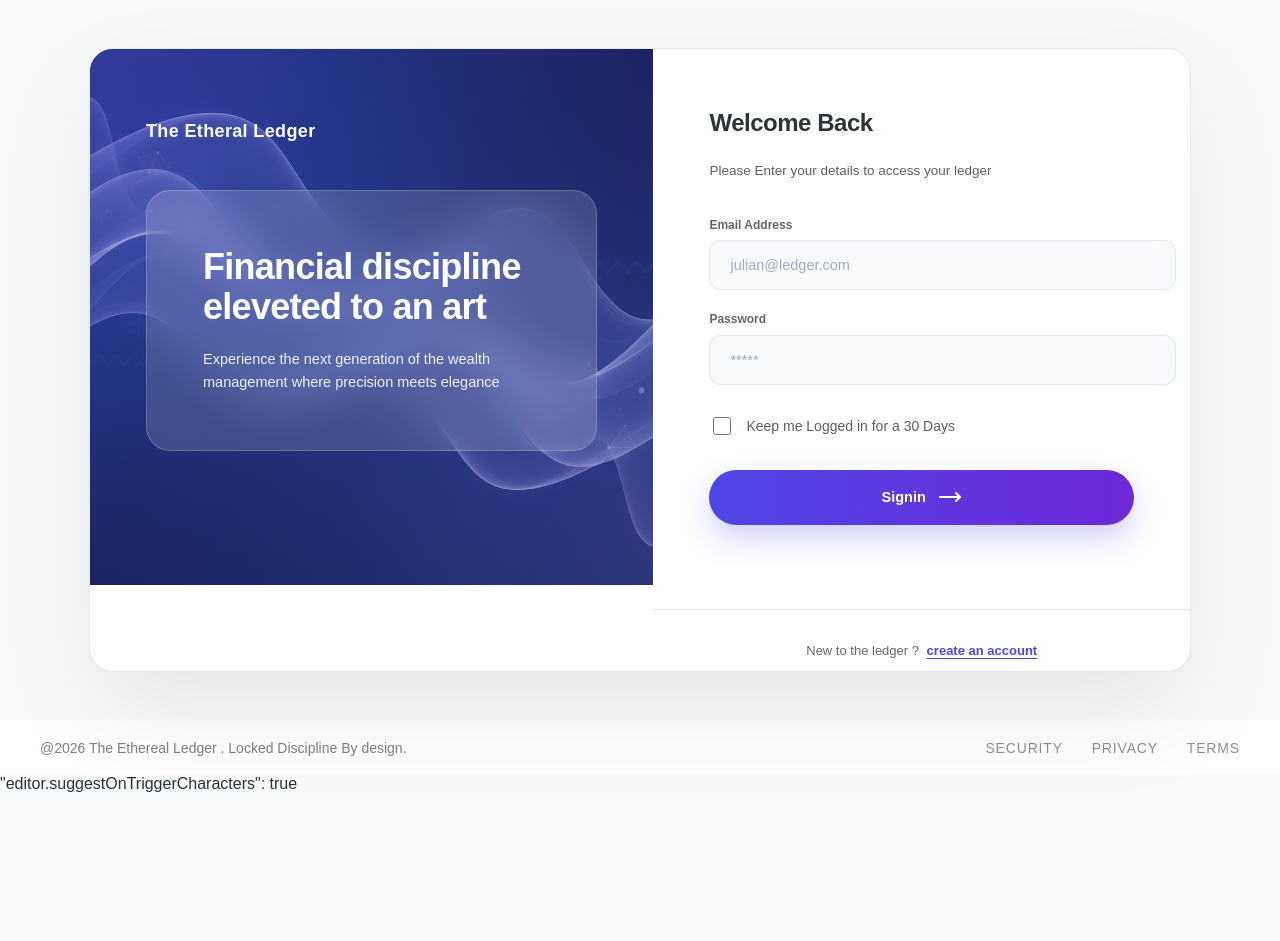
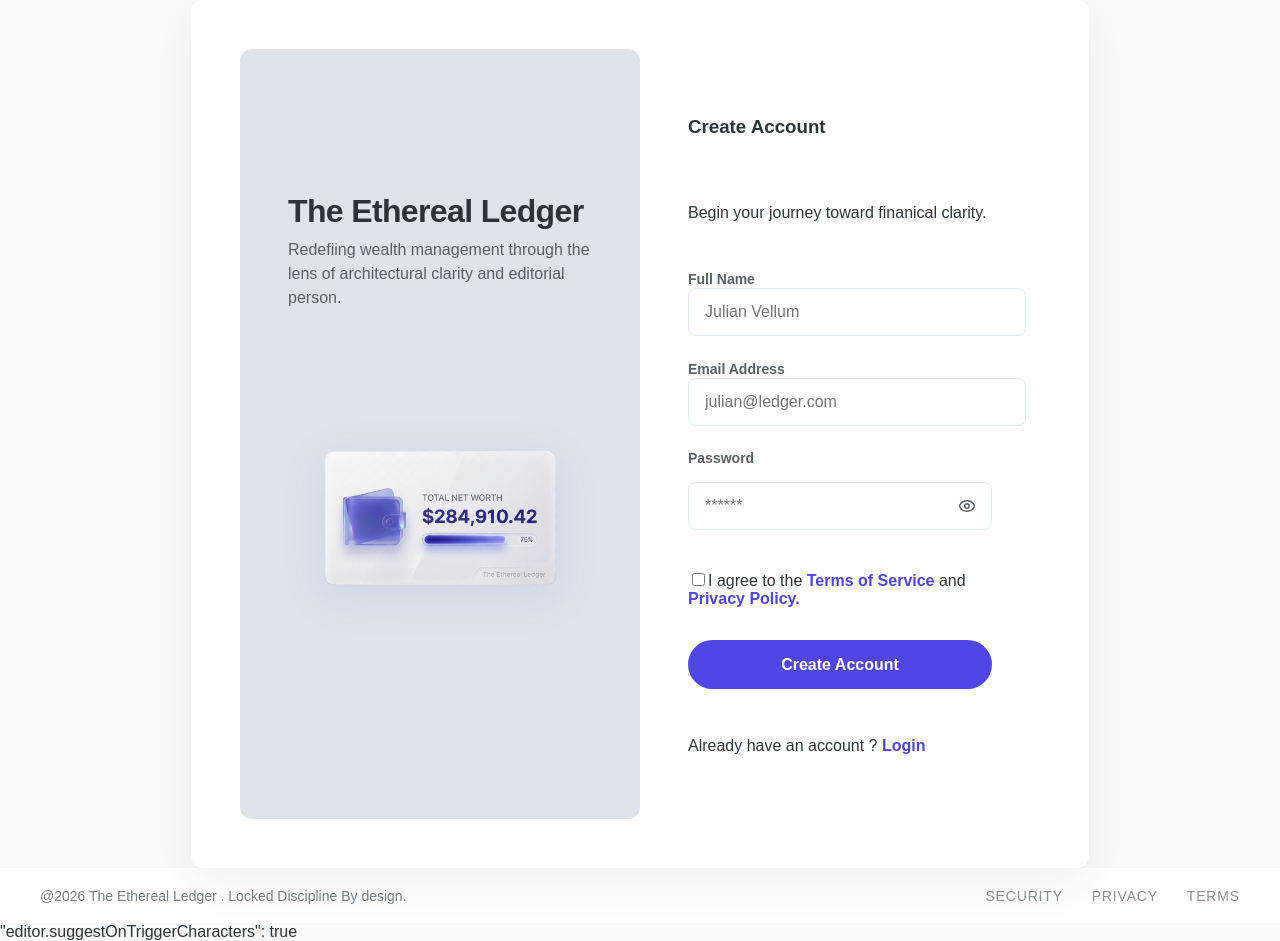
Before and after one commit to codewithrama/financial-ledger-app, a React (Vite) app: page / in a window 1280 px wide. Before the commit the page ends 848 px from the top, so only its background shows below. Built offline with nearby package versions, Linux system fonts and the light colour scheme.

Commit message:
signup flow done

```diff
--- a/package.json
+++ b/package.json
@@ -13,7 +13,8 @@
     "lucide-react": "^1.8.0",
     "react": "^19.2.4",
     "react-dom": "^19.2.4",
-    "react-router-dom": "^7.15.0"
+    "react-router-dom": "^7.15.0",
+    "react-toastify": "^11.1.0"
   },
   "devDependencies": {
     "@babel/core": "^7.29.0",
--- a/src/App.jsx
+++ b/src/App.jsx
@@ -7,15 +7,22 @@ import AppContextProvider from "./context/AppContextProvider";
 import Dashboard from "./pages/Dashboard";
 import Transaction from "./pages/Transaction";
 import Insights from "./pages/Insights";
+import AuthContextProvider from "./context/AuthContextProvider";
+import { ToastContainer, toast } from 'react-toastify';
+
 
 export default function App() {
   return (
+    <>
+    <ToastContainer/>
+
     <div className="App">
-      <AppContextProvider>
+  <AppContextProvider>
+    <AuthContextProvider>
       <BrowserRouter>
       <Routes>
-        <Route path = '/signup' element = {<Signup />} />
-        <Route path = '/' element = {<Login/>}/>
+        <Route path = '/' element = {<Signup />} />
+        <Route path = '/login' element = {<Login/>}/>
 
           <Route path="/onBoarding" element = {<OnBoarding/> }/>
           <Route path="/dashboard" element ={<Dashboard/>}/>
@@ -25,8 +32,10 @@ export default function App() {
         <Route path="*" element = {<PageNotFound/>}/>
       </Routes>
       </BrowserRouter>
-      </AppContextProvider>
+    </AuthContextProvider>
+  </AppContextProvider>
 
     </div>
+    </>
   );
 }
--- /dev/null
+++ b/src/context/AuthContextProvider.jsx
@@ -0,0 +1,37 @@
+import {createContext,useState} from 'react'
+export const AuthContext = createContext();
+
+export default function AuthContextProvider({children}){
+    const [customers,setCustomers] = useState([]);
+    const [formData,setFormData] = useState({
+        'name':'',
+        'email':'',
+        'passWord': '',
+        'id': null,
+        'isOnboardingDone':false,
+        'terms':false,
+        'income':null
+
+    })
+
+    //Signup flow
+
+    function addUser(newCustomer){
+        if(!customers.includes(newCustomer.email)){
+            setCustomers((cus)=> [...cus,newCustomer])
+        } else{
+            toast.error('Already user exists')
+        }
+
+    }
+    return(
+        <AuthContext.Provider value ={{
+            formData,
+            setFormData,
+            addUser
+        }}>
+            {children}
+
+        </AuthContext.Provider>
+    )
+}
--- /dev/null
+++ b/src/hooks/useAuth.js
@@ -0,0 +1,11 @@
+import {useContext} from 'react'
+import {AuthContext} from '../context/AuthContextProvider'
+export default function useAuth(){
+    const context = useContext(AuthContext)
+
+    // if(!context) throw new Error('Context is not available beyond the context tree')
+
+    return context;
+
+
+}
--- a/src/pages/Login.jsx
+++ b/src/pages/Login.jsx
@@ -49,7 +49,7 @@ export default function Login() {
         <hr />
         <div className={styles.createAccount}>
           <p>
-            New to the ledger ? <span onClick={()=>Navigate('/signup')}>create an account</span>
+            New to the ledger ? <span onClick={()=>Navigate('/')}>create an account</span>
           </p>
         </div>
       </div>
--- a/src/pages/Signup.jsx
+++ b/src/pages/Signup.jsx
@@ -4,10 +4,53 @@ import { React, useState } from "react";
 import styles from "./Signup.module.css";
 import { Eye, EyeOff } from "lucide-react";
 import { useNavigate } from "react-router-dom";
+import useAuth from '../hooks/useAuth'
+import {toast} from 'react-toastify';
 
 export default function Signup() {
+
   const [showPassword, setShowPassword] = useState(false);
-  const Navigate = useNavigate();
+  const navigate = useNavigate();
+
+  const {formData,setFormData,addUser} = useAuth();
+
+  const handleChange = (e)=> {
+    console.log(e.target.checked
+    )
+    const {name,value,checked} = e.target;
+    console.log(checked)
+    setFormData((form)=> ({
+      ...form,[name]:value || checked
+  }))
+}
+
+async function handleSignup (e){
+    e.preventDefault();
+     if(formData.name.trim() === '' || formData.email.trim() === '' || formData.passWord.trim() === ''){
+      toast.error('Missing fields');
+      return;
+    }
+    if(!formData.terms) {toast.error('Please accept Terms and Conditions'); return}
+
+    const newData = {
+      name : formData.name,
+      email : formData.email,
+      passWord:formData.passWord,
+      id: crypto.randomUUID(),
+      isOnboardingDone:false,
+      terms:true
+    }
+    console.log(newData)
+
+    await addUser(newData)
+    toast.success('Account Created Successfully !')
+    navigate('/onBoarding',{replace:true})
+
+  }
+
+
+
+
   return (
     <div className={styles.pageContainer}>
       <main className={styles.mainContent}>
@@ -29,12 +72,15 @@ export default function Signup() {
             <h3>Create Account</h3>
             <p>Begin your journey toward finanical clarity.</p>
 
-            <form className={styles.signupForm}>
+            <form className={styles.signupForm} onSubmit = {handleSignup}>
               <div className="fullname">
                 <label>Full Name</label>
                 <input
                   type="text"
+                  name ='name'
                   className={styles.input}
+                  value={formData.name}
+                  onChange={handleChange}
                   placeholder="Julian Vellum"
                 />
               </div>
@@ -43,8 +89,12 @@ export default function Signup() {
                 <label>Email Address</label>
                 <input
                   type="email"
+                  name ='email'
                   className={styles.input}
                   placeholder="julian@ledger.com"
+                  value = {formData.email}
+                  onChange={handleChange}
+
                 />
               </div>
               <div className={styles.passwordField}>
@@ -55,6 +105,10 @@ export default function Signup() {
                     type={showPassword ? "text" : "password"}
                     className={styles.input}
                     placeholder="******"
+                    name ='passWord'
+                    value ={formData.password}
+                    onChange={handleChange}
+
                   />
 
                   <span
@@ -68,12 +122,12 @@ export default function Signup() {
 
               <div className="checkbox">
                 <p>
-                  <input type="checkbox" />I agree to the{" "}
+                  <input type="checkbox" value={formData.agree} onChange={handleChange} name ='terms'/>I agree to the{" "}
                   <span>Terms of Service</span> and <span>Privacy Policy.</span>
                 </p>
               </div>
 
-              <button type="submit" onClick={()=> Navigate('/onBoarding')}>Create Account</button>
+              <button type="submit">Create Account</button>
             </form>
             <p>
               Already have an account ? <span onClick={()=> Navigate('/')}>Login</span>
@@ -84,4 +138,5 @@ export default function Signup() {
       <Footer />
     </div>
   );
+
 }
```
Also changed, not shown: 1 other file (tests, documents, lock files or other folders).
